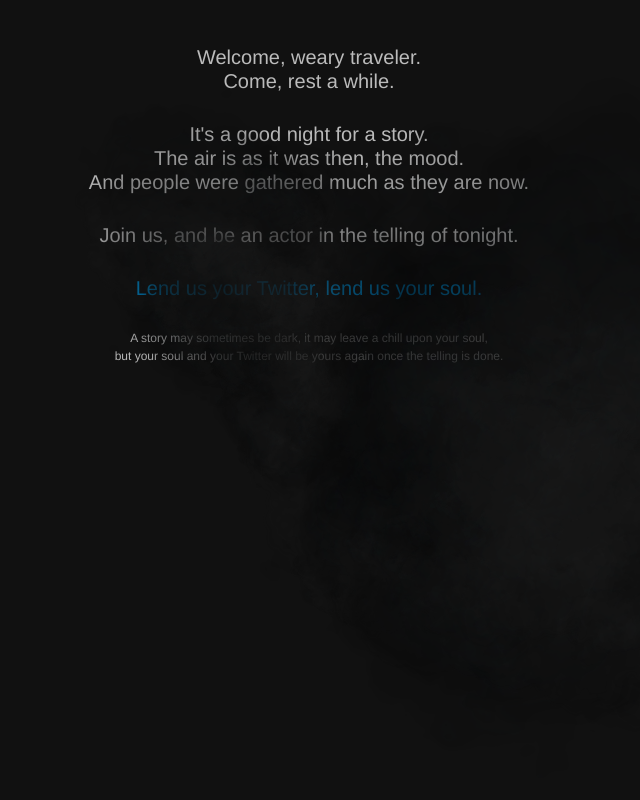
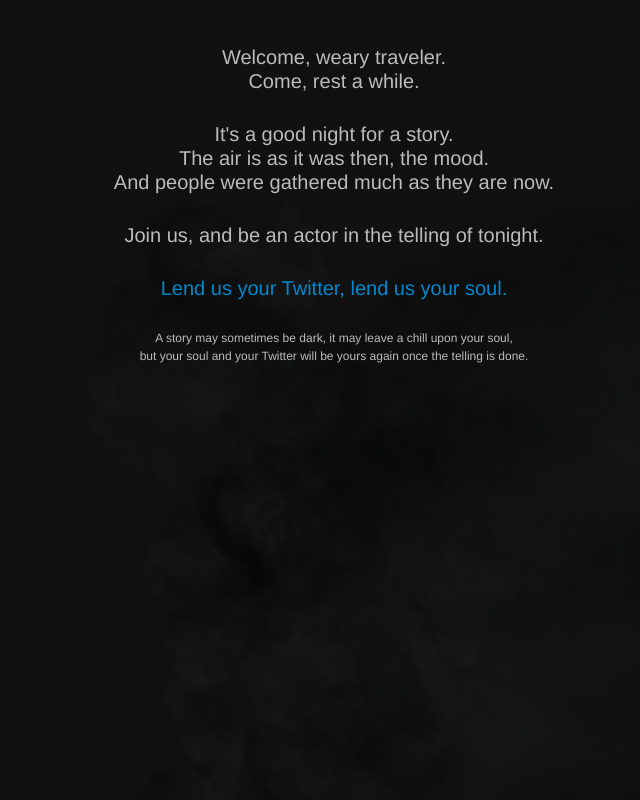
Before and after one commit to termie/storytime, a Python web app: template final/templates/index.html in a window 1280 px wide. Shown: the whole page, without its empty margins (306-946 px from the left). Run offline with Jinja, Linux system fonts and the light colour scheme; the template is opened without the code that fills it, so the values that code supplies are empty; some libraries are stand-ins or nearby versions.

Commit message:
i guess we needed absolute positioning

```diff
--- a/final/templates/index.html
+++ b/final/templates/index.html
@@ -61,7 +61,7 @@
     function lightning() {
       var fast_lightning_on = lightning_on.bind(null, 10);
       var fast_lightning_off = lightning_off.bind(null, 10);
-      var slow_lightning_off = lightning_off.bind(null, 150);
+      var slow_lightning_off = lightning_off.bind(null, 250);
 
       fast_lightning_on(fast_lightning_off(fast_lightning_on(slow_lightning_off)));
       setTimeout(lightning, (Math.random() * 10000) + 10000)
--- a/static/clouds.js
+++ b/static/clouds.js
@@ -95,7 +95,7 @@ function createCloud() {
     for( var k = 0; k < computedWeights.length; k++ ) {
       if( r >= computedWeights[ k ].min && r <= computedWeights[ k ].max ) {
         ( function( img ) { img.addEventListener( 'load', function() {
-          img.style.opacity = .2;
+          img.style.opacity = .3;
         } ) } )( cloud );
         src = computedWeights[ k ].src;
       }
--- a/static/screen.css
+++ b/static/screen.css
@@ -1,7 +1,12 @@
 #intro {
   text-align: center;
   color: #BBB;
-  margin-top: 25px;
+  /*margin-top: 25px;*/
+  position: absolute;
+  width: 500px;
+  top: 25px;
+  left: 50%;
+  margin-left: -250px;
 }
 
 #intro p.statement {
@@ -50,7 +55,6 @@ body {
   margin-top: -256px;
   height: 512px;
   width: 512px;
-  //border: 1px solid rgb( 255, 0, 0 );
   -webkit-transform-style: preserve-3d;
   -moz-transform-style: preserve-3d;
   -o-transform-style: preserve-3d;
@@ -77,7 +81,7 @@ body {
 }
 
 .cloudLayer {
-  position: absolute;
+  position: relative;
   left: 50%;
   top: 50%;
   width: 256px;
```
